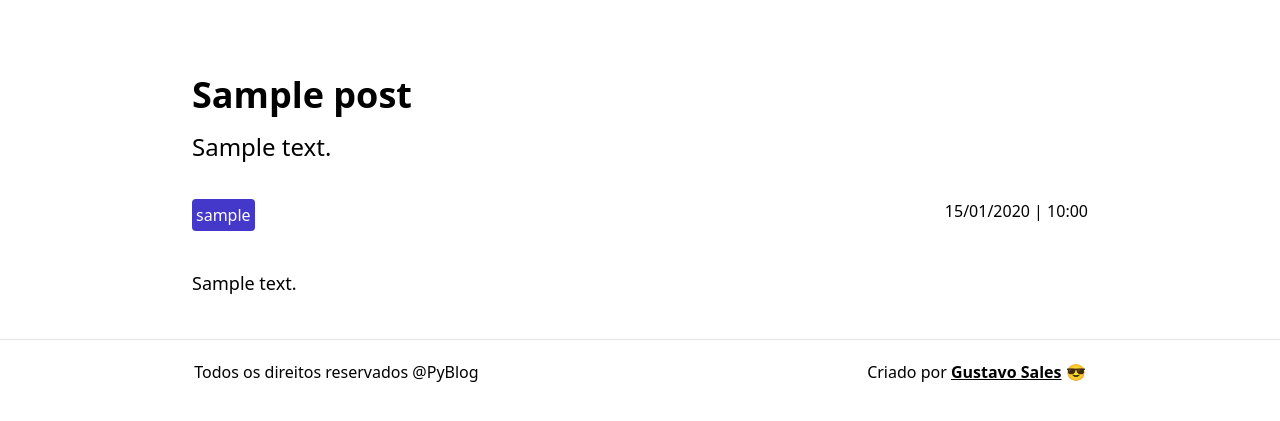
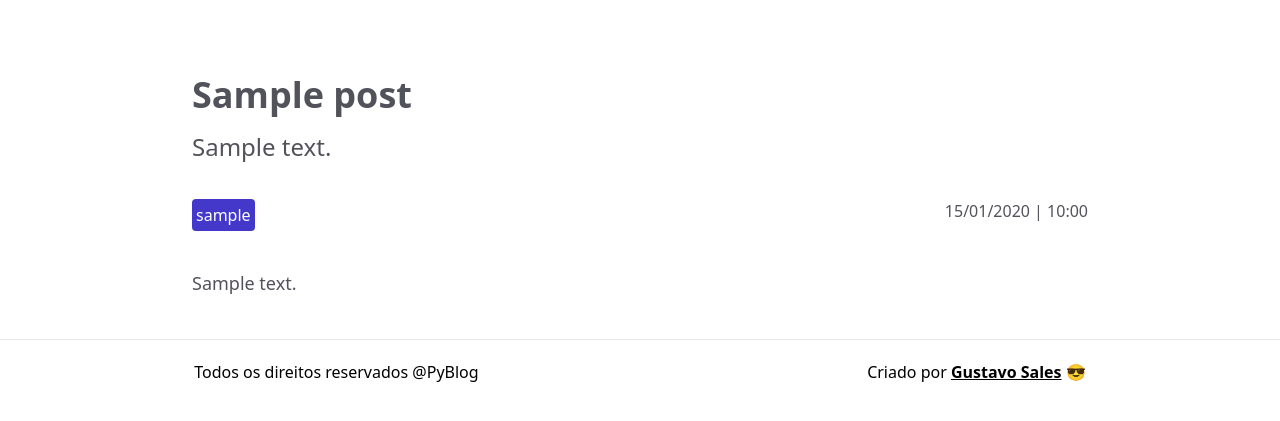
Before and after one commit to Gustavo-Sales/django-blog, a Django app: page /post/1/ in a window 1280 px wide. Shown: the part 85-506 px from the top of the page. Run offline with Django 5.2, Linux system fonts and the light colour scheme; tables that the repository leaves empty hold one stand-in row (values such as "Sample post"); some libraries are stand-ins or nearby versions.

Commit message:
update templates

```diff
--- a/blog/templates/base.html
+++ b/blog/templates/base.html
@@ -14,5 +14,12 @@
         {% endblock %}
     </main>
     {% include 'footer.html' %}
+
+    <script>
+        const codeTags = document.querySelectorAll("div > code");
+        codeTags.forEach(code => {
+            code.classList.add("text-white")
+        })
+    </script>
 </body>
 </html>
--- a/blog/templates/detail_post.html
+++ b/blog/templates/detail_post.html
@@ -1,7 +1,7 @@
 {% extends 'base.html' %}
 
 {% block content %}
-<section class="mx-auto max-w-4xl mt-5 flex flex-col gap-4">
+<section class="mx-auto max-w-4xl mt-5 flex flex-col gap-4 text-zinc-600">
     <h1 class="text-4xl font-bold">{{ post.title }}</h1>
     <h2 class="text-2xl">{{ post.description}}</h2>
     <div class="flex justify-between my-5">
```
